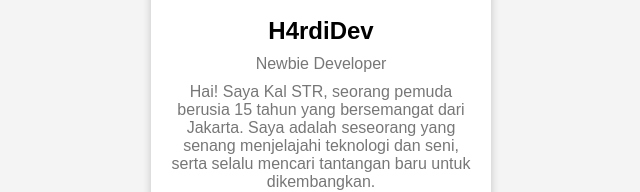
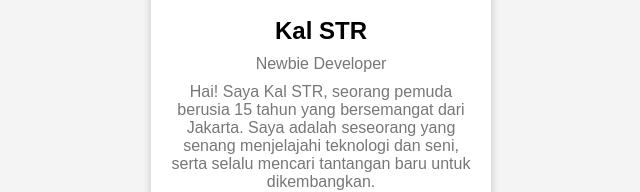
Before and after one commit to KSTR014/pcard, a plain HTML site: page index.html in a window 1280 px wide. Shown: the part 304-496 px from the top of the page, 319-959 px from the left. Drawn offline with Linux system fonts and the light colour scheme.

Commit message:
Update index.html

```diff
--- a/index.html
+++ b/index.html
@@ -14,7 +14,7 @@
             <img src="https://telegra.ph/file/63918dccba2f979c6b5b8.jpg" alt="Profile Image">
         </div>
         <div class="profile-info">
-            <h2>H4rdiDev</h2>
+            <h2>Kal STR</h2>
             <p>Newbie Developer</p>
             <p>Hai! Saya Kal STR, seorang pemuda berusia 15 tahun yang bersemangat dari Jakarta. Saya adalah seseorang yang senang menjelajahi teknologi dan seni, serta selalu mencari tantangan baru untuk dikembangkan.</p>
         </div>
```
